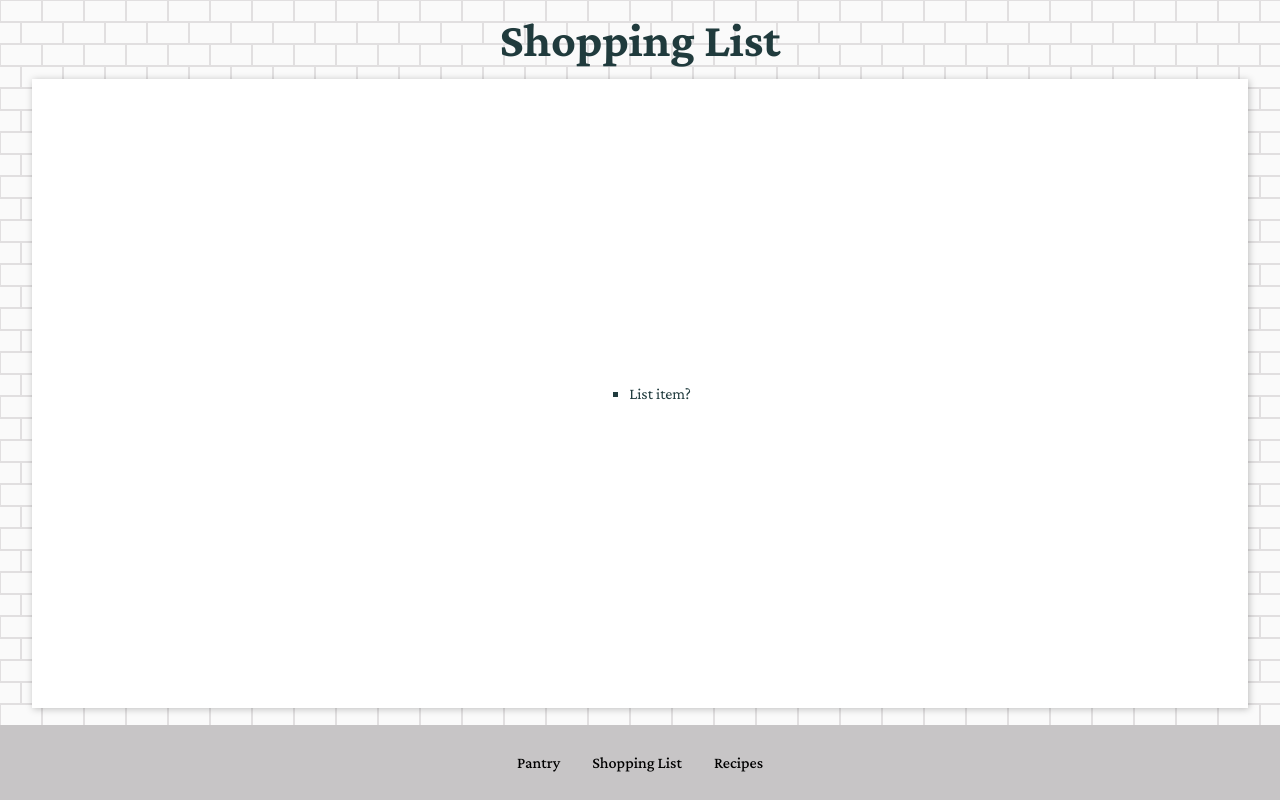
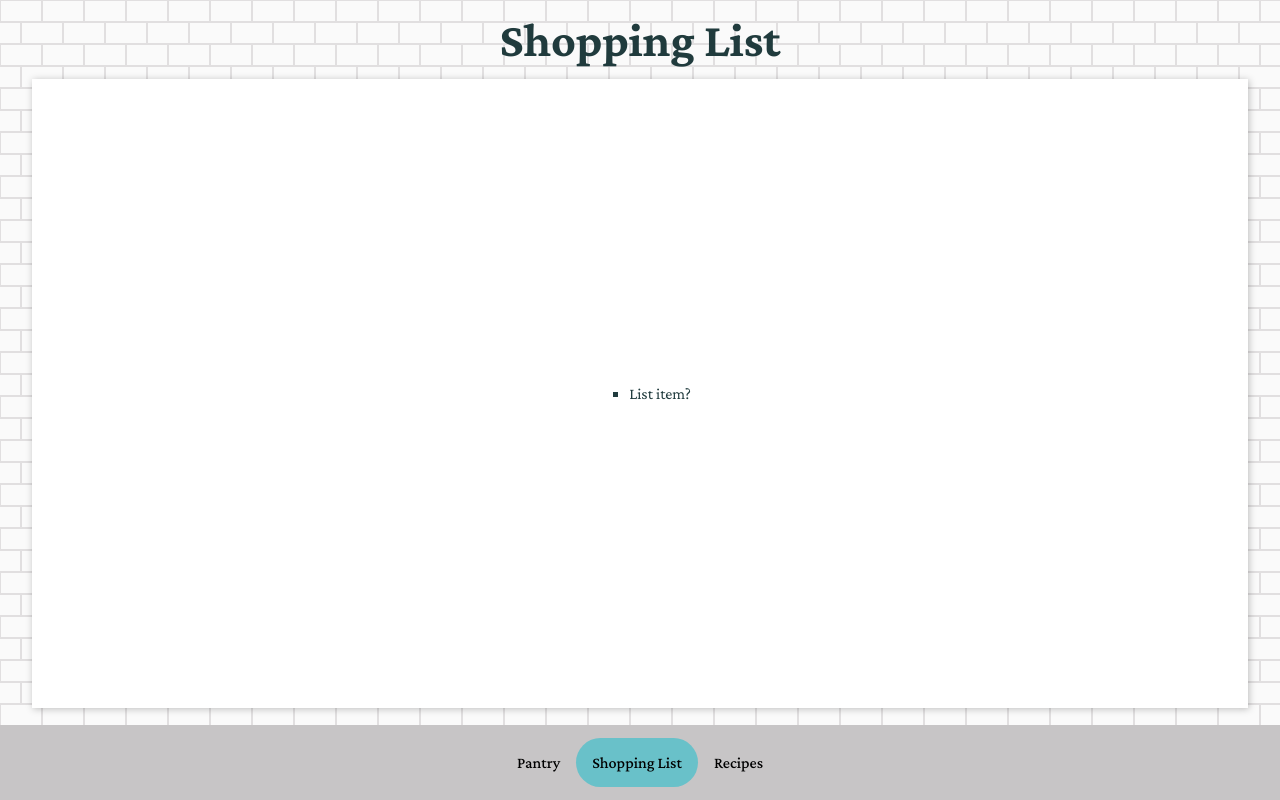
Before and after one commit to wingmatt/kitchensyncc, a Next.js app: page /list in a window 1280 px wide. Built offline with nearby package versions, Linux system fonts and the light colour scheme.

Commit message:
Add MenuLink component w/ active link highlight

```diff
--- a/components/Menu.tsx
+++ b/components/Menu.tsx
@@ -1,11 +1,11 @@
-import Link from "next/link"
+import MenuLink from "../components/MenuLink"
 
 export default function Menu() {
   return (
     <nav>
-        <Link href="/pantry"><a>Pantry</a></Link>
-        <Link href="/list"><a>Shopping List</a></Link>
-        <Link href="/recipes"><a>Recipes</a></Link>
-      </nav>
+      <MenuLink href="/pantry" label="Pantry" />
+      <MenuLink href="/list" label="Shopping List" />
+      <MenuLink href="/recipes" label="Recipes" />
+    </nav>
   )
 }
--- /dev/null
+++ b/components/MenuLink.tsx
@@ -0,0 +1,15 @@
+import Link from "next/link";
+import { useRouter } from "next/router";
+
+export default function MenuLink(props) {
+  const router = useRouter();
+
+  const isActiveLink = router.pathname == props.href;
+  return (
+    <Link href={props.href}>
+      <a className={`menu-link ${isActiveLink ? "active" : ""}`}>
+        {props.label}
+      </a>
+    </Link>
+  );
+}
--- a/styles/globals.css
+++ b/styles/globals.css
@@ -62,7 +62,7 @@ nav a {
   border-radius: 100px;
 }
 
-nav a:hover {
+nav a.active {
   background: var(--highlight);
 }
 input, button {
```
